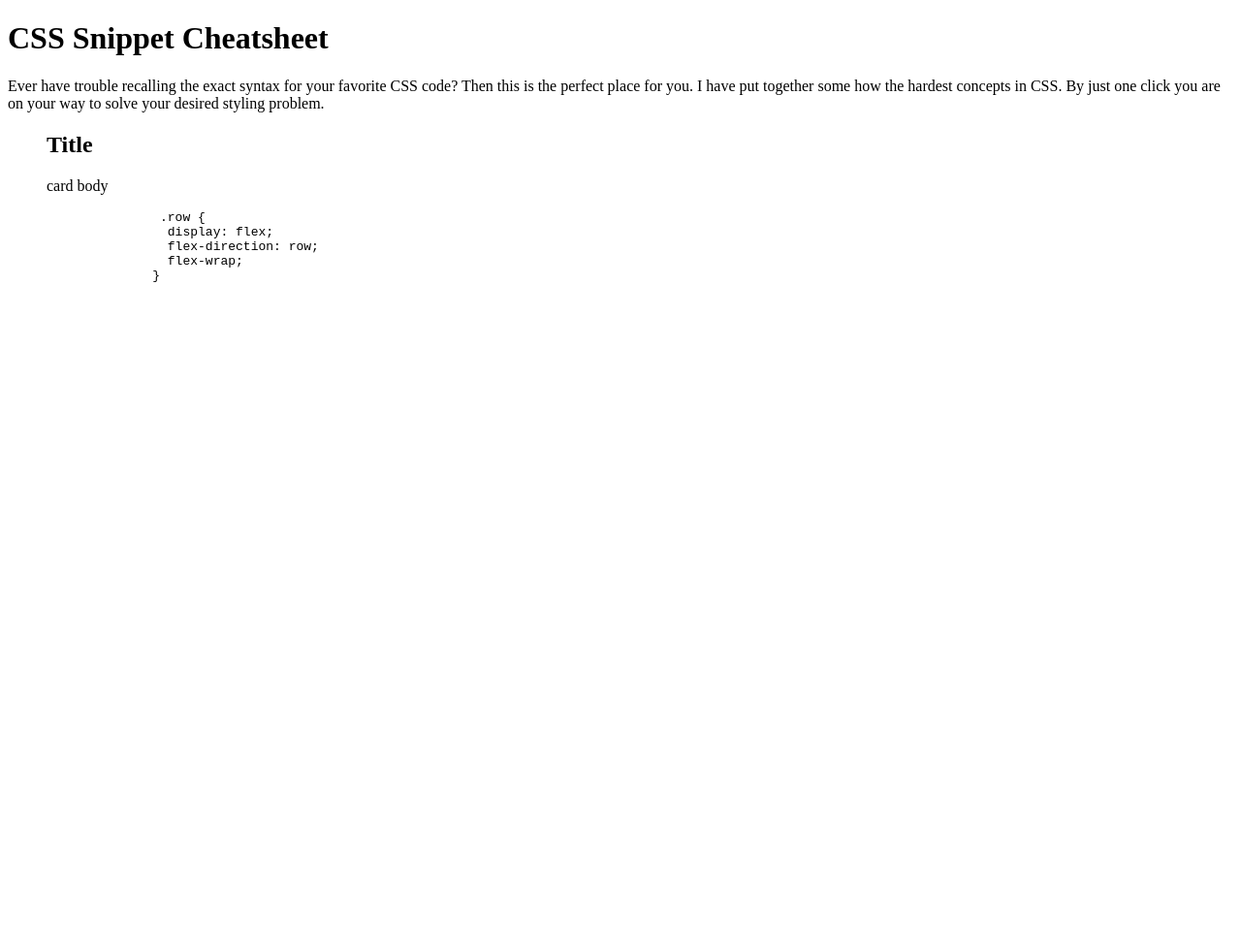
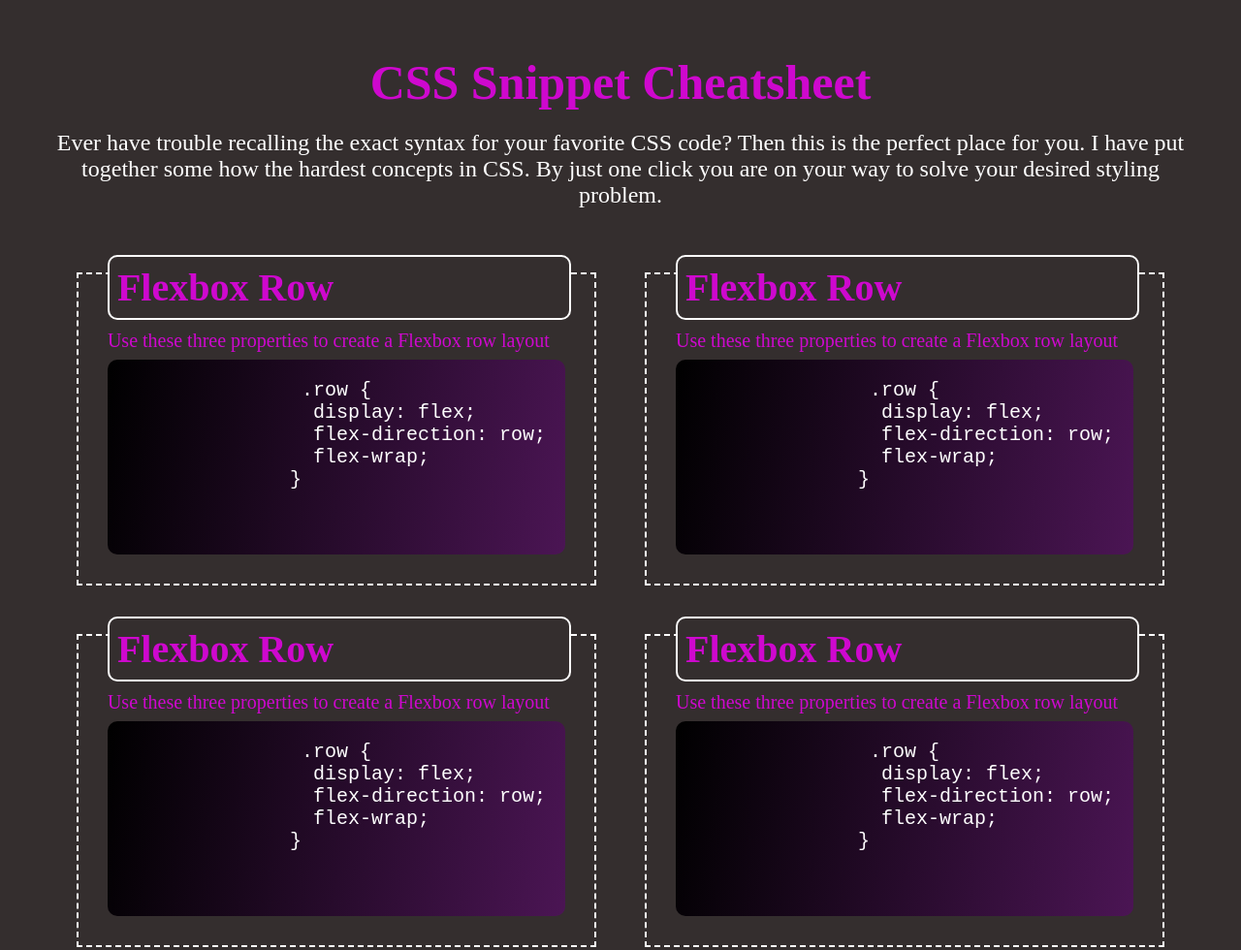
Before and after one commit to dodor101/css-cheatsheet, a plain HTML site: page index.html in a window 1280 px wide. Shown: the top 980 px of the page at 97% size. Before the commit the page ends 800 px from the top, so only its background shows below. Drawn offline with Linux system fonts and the light colour scheme.

Commit message:
Adding styling and prototyping

```diff
--- a/assets/CSS/style.css
+++ b/assets/CSS/style.css
@@ -0,0 +1,76 @@
+* {
+  padding: 0;
+  margin: 0;
+}
+:root {
+  --textColorWhite: #ffffff;
+  --headingText: rgb(206, 8, 206);
+}
+
+body {
+  background-color: rgb(52, 46, 46);
+  box-sizing: border-box;
+}
+
+header {
+  text-align: center;
+  padding: 40px;
+}
+/* header style */
+header h1 {
+  color: rgb(206, 8, 206);
+  margin: 16px;
+  font-size: 50px;
+}
+
+header p {
+  color: #fff;
+  font-size: 24px;
+  margin-top: 20px;
+}
+/* card styling */
+
+.cards-container {
+  display: flex;
+  flex-wrap: wrap;
+  justify-content: center;
+  gap: 50px;
+  margin-top: 2%;
+}
+
+.card {
+  display: flex;
+  border: 2px dashed #ffff;
+  justify-content: center;
+  padding: 30px;
+  flex: 1 1 1 400px;
+}
+.card h2 {
+  color: var(--headingText);
+  border: #fff solid 2px;
+  position: relative;
+  top: -50px;
+  padding: 8px;
+  width: 97%;
+  border-radius: 10px;
+  background-color: rgb(52, 46, 46);
+  font-size: 40px;
+}
+
+
+
+
+
+p {
+  margin-top: -40px;
+  font-size: 20px;
+  color: var(--headingText);
+}
+.code-snippet {
+  background-image: linear-gradient(100deg, black, rgb(75, 21, 84));
+  color: var(--textColorWhite);
+  padding: 20px;
+  font-size: 20px;
+  margin-top: 8px;
+  border-radius: 10px;
+}
--- a/index.html
+++ b/index.html
@@ -18,14 +18,99 @@
 
     <!-- main section -->
     <main>
-      <section>
-        <div class="card-column">
-          <figure >
-            <h2>Title</h2>
+      <section class='cards-container'>
+        <div class="card card-column">
+          <figure class="card-body">
+            <h2>Flexbox Row</h2>
             <div>
-              <p>card body</p>
+              <p>Use these three properties to create a Flexbox row layout</p>
             </div>
-            <pre>
+            <pre class="code-snippet">
+              <code> .row {
+                display: flex;
+                flex-direction: row;
+                flex-wrap;
+              }
+              </code>
+            </pre>
+          </figure>
+        </div>
+        <!-- second -->
+        <div class="card card-column">
+          <figure class="card-body">
+            <h2>Flexbox Row</h2>
+            <div>
+              <p>Use these three properties to create a Flexbox row layout</p>
+            </div>
+            <pre class="code-snippet">
+              <code> .row {
+                display: flex;
+                flex-direction: row;
+                flex-wrap;
+              }
+              </code>
+            </pre>
+          </figure>
+        </div>
+        <!--  -->
+        <div class="card card-column">
+          <figure class="card-body">
+            <h2>Flexbox Row</h2>
+            <div>
+              <p>Use these three properties to create a Flexbox row layout</p>
+            </div>
+            <pre class="code-snippet">
+              <code> .row {
+                display: flex;
+                flex-direction: row;
+                flex-wrap;
+              }
+              </code>
+            </pre>
+          </figure>
+        </div>
+        <!--  -->
+        <div class="card card-column">
+          <figure class="card-body">
+            <h2>Flexbox Row</h2>
+            <div>
+              <p>Use these three properties to create a Flexbox row layout</p>
+            </div>
+            <pre class="code-snippet">
+              <code> .row {
+                display: flex;
+                flex-direction: row;
+                flex-wrap;
+              }
+              </code>
+            </pre>
+          </figure>
+        </div>
+        <!--  -->
+        <div class="card card-column">
+          <figure class="card-body">
+            <h2>Flexbox Row</h2>
+            <div>
+              <p>Use these three properties to create a Flexbox row layout</p>
+            </div>
+            <pre class="code-snippet">
+              <code> .row {
+                display: flex;
+                flex-direction: row;
+                flex-wrap;
+              }
+              </code>
+            </pre>
+          </figure>
+        </div>
+        <!--  -->
+        <div class="card card-column">
+          <figure class="card-body">
+            <h2>Flexbox Row</h2>
+            <div>
+              <p>Use these three properties to create a Flexbox row layout</p>
+            </div>
+            <pre class="code-snippet">
               <code> .row {
                 display: flex;
                 flex-direction: row;
```
